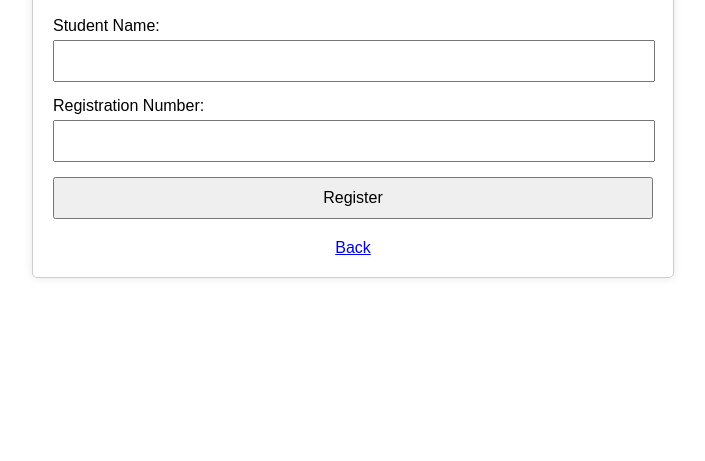
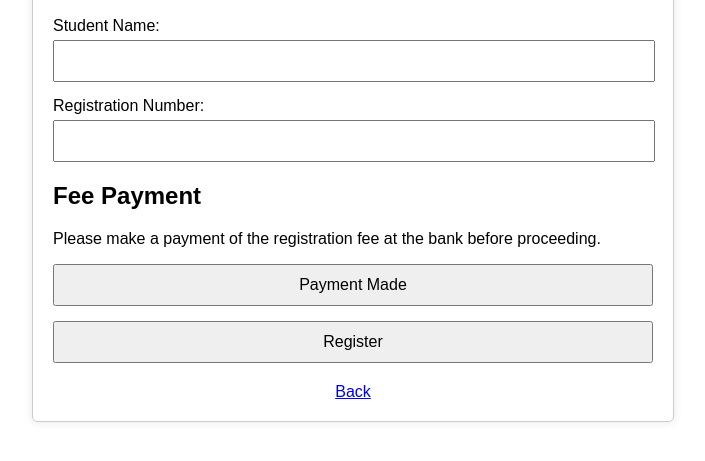
Before and after one commit to poni-henry/Student-Registration-Portal, a Django app: page /register/ in a window 1280 px wide. Shown: the part 228-689 px from the top of the page, without its empty margins (287-992 px from the left). Run offline with Django 5.2, Linux system fonts and the light colour scheme; a user stored in the database is signed in.

```diff
--- a/student_registration_portal/student_registration_portal/urls.py
+++ b/student_registration_portal/student_registration_portal/urls.py
@@ -12,5 +12,6 @@ urlpatterns = [
     path('confirm-enrollment/', views.confirm_enrollment, name='confirm_enrollment'),
     path('register/', views.register_page, name='register_page'),
     path('register/<str:department>/<str:program>/<int:year_of_study>/<int:semester>/', views.register_page, name='register_page'),
+    path('generate-invoice/<str:department>/<str:program>/<int:year_of_study>/<int:semester>/', views.generate_invoice, name='generate_invoice'),
     path('', views.login_view, name='login'),  # Default route to login view
 ]
--- a/student_registration_portal/templates/registration.html
+++ b/student_registration_portal/templates/registration.html
@@ -68,6 +68,14 @@
                 <label for="registration_number">Registration Number:</label>
                 <input type="text" name="registration_number" id="registration_number" required>
             </div>
+            <!-- Fee payment section -->
+            <h2>Fee Payment</h2>
+            <p>Please make a payment of the registration fee at the bank before proceeding.</p>
+
+            <!-- Button to indicate payment made -->
+            <div class="form-group">
+                <button type="button" onclick="paymentMade()">Payment Made</button>
+            </div>
 
             <div class="form-group">
                 <button type="submit">Register</button>
```
Also changed, not shown: student_registration_portal/db.sqlite3.
